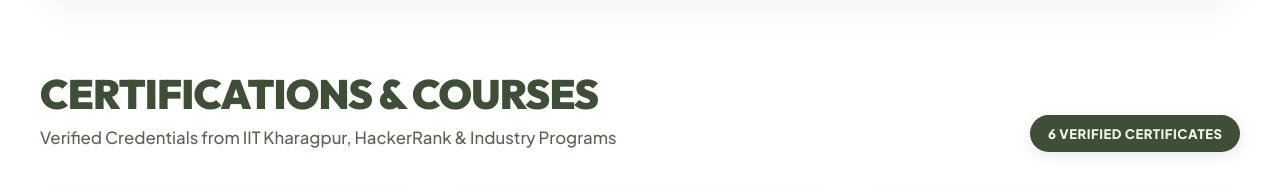
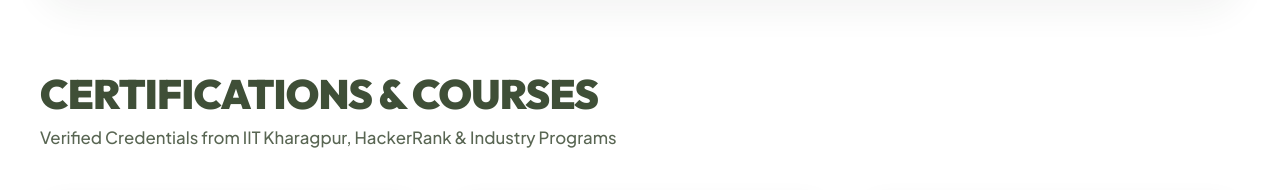
Before and after one commit to manishworkss/aurexon, a Next.js app: page / in a window 1280 px wide. Shown: the part 3272-3462 px from the top of the page. Built offline with nearby package versions, Linux system fonts and the light colour scheme; a web font is replaced by a local one.

Commit message:
style: remove '6 VERIFIED CERTIFICATES' badge from certifications section

```diff
--- a/src/components/Certifications.js
+++ b/src/components/Certifications.js
@@ -120,9 +120,6 @@ export default function Certifications() {
             <p className={styles.subtitle}>
               Verified Credentials from IIT Kharagpur, HackerRank & Industry Programs
             </p>
-          </div>
-          <div className={styles.certCountBadge}>
-            <span>{certificates.length} VERIFIED CERTIFICATES</span>
           </div>
         </div>
       </motion.div>
```
